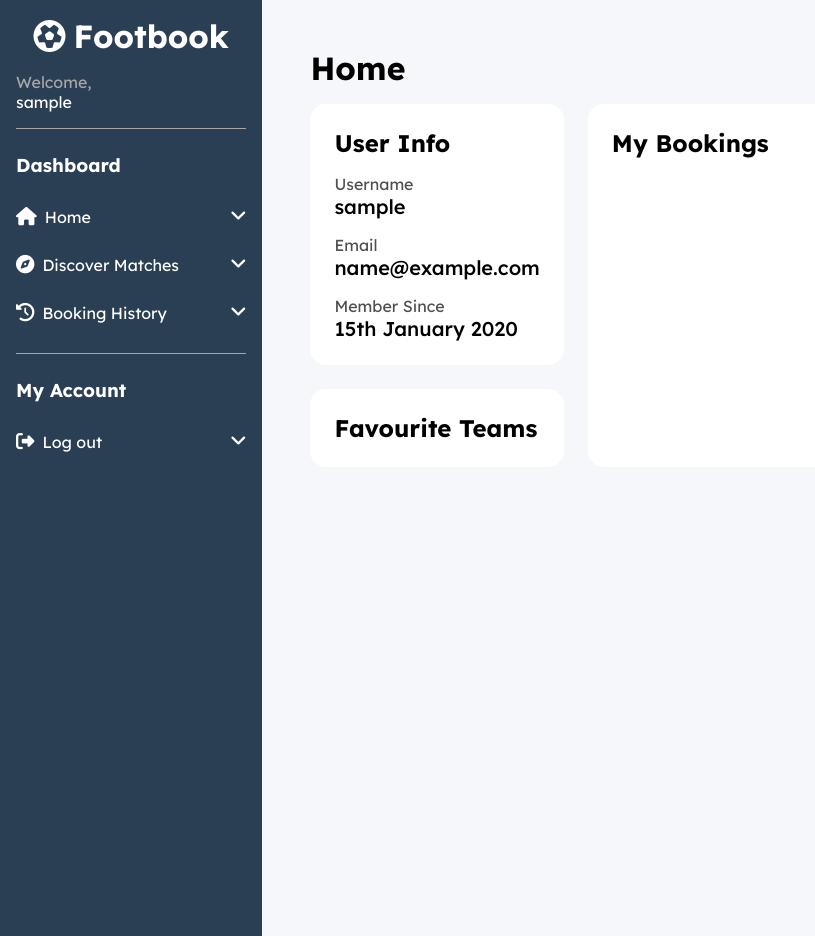
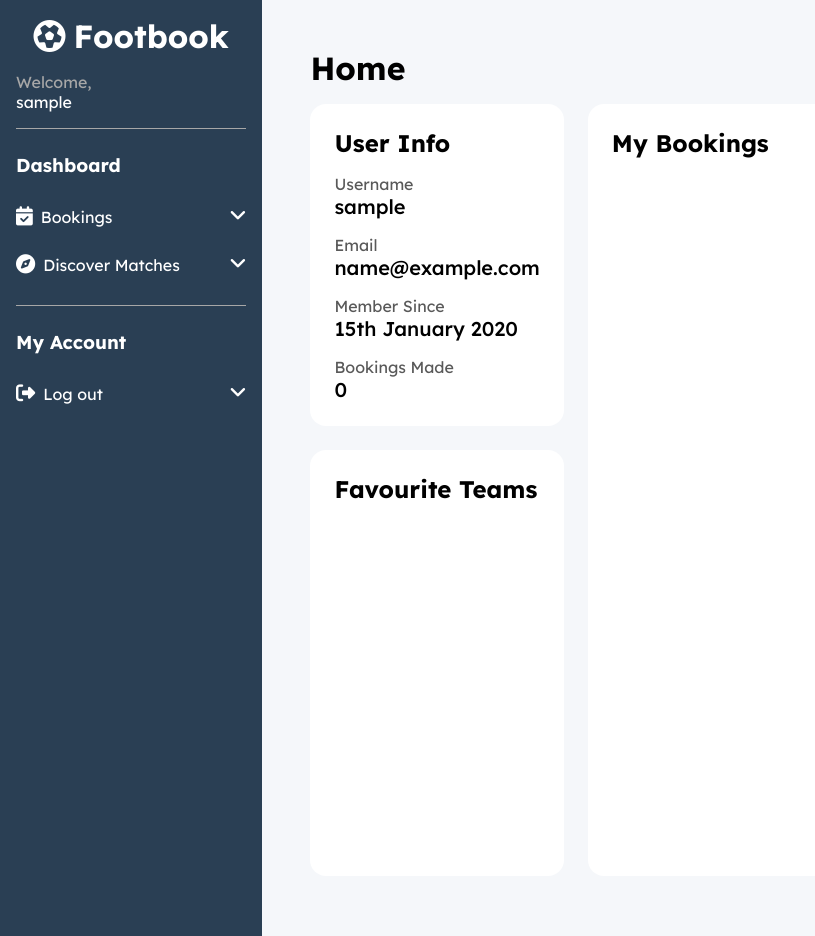
Before and after one commit to luc-wallace/footbook, a PHP site: page / in a window 1280 px wide. Shown: the whole page, without its empty margins (0-815 px from the left). Run offline with PHP 8.4, Linux system fonts and the light colour scheme; the visitor is signed in with stand-in values (Sample User, id 1); tables that the repository leaves empty or names only in its code hold one stand-in row (values such as "Sample post").

Commit message:
Complete project

```diff
--- a/public/bookings.php
+++ b/public/bookings.php
@@ -15,8 +15,8 @@
 $home = $_POST["homeTeam"];
 $away = $_POST["awayTeam"];
 
-$stmt = $conn->prepare("INSERT INTO bookings VALUES (?, ?, ?, ?, ?, ?)");
-$stmt->bind_param("ssssss", $home, $away, $row, $seatType, $firstName, $lastName);
+$stmt = $conn->prepare("INSERT INTO bookings VALUES (?, ?, ?, ?, ?)");
+$stmt->bind_param("sssss", $home, $away, $row, $_SESSION["username"], $seatType);
 if ($stmt->execute()) {
   http_response_code(201);
   echo json_encode(array("message" => "Success."));
--- a/public/css/form.css
+++ b/public/css/form.css
@@ -10,7 +10,6 @@
 }
 
 a {
-  text-decoration: none;
   color: #2a3f54;
 }
 
--- a/public/css/home.css
+++ b/public/css/home.css
@@ -3,3 +3,115 @@
   flex-direction: column;
   gap: 1rem;
 }
+
+.favourite-teams {
+  margin-top: 0.5rem;
+  display: flex;
+  flex-direction: column;
+  gap: 0.5rem;
+  height: 340px;
+}
+
+.team {
+  display: flex;
+}
+
+.team img {
+  width: 50px;
+  height: 50px;
+}
+
+.team-details {
+  margin-left: 0.5rem;
+  display: flex;
+  flex-direction: column;
+  justify-content: center;
+}
+
+p.team-name {
+  font-weight: 500;
+}
+
+p.count {
+  color: #595959;
+}
+
+.image-stack {
+  display: flex;
+  align-items: center;
+  position: relative;
+  width: 75px;
+  margin-right: 0.5rem;
+}
+
+.image-stack img {
+  position: absolute;
+  width: 50px;
+}
+
+.image-stack img:nth-child(1) {
+  z-index: 999;
+}
+
+.image-stack img:nth-child(2) {
+  z-index: 0;
+  left: 20px;
+}
+
+.bookings {
+  display: flex;
+  flex-direction: column;
+  height: 678px;
+  overflow-y: auto;
+}
+
+.bookings > :last-child {
+  display: none;
+}
+
+.bookings h2 {
+  font-size: 20px;
+  font-weight: 500;
+}
+
+.booking {
+  display: flex;
+  flex-direction: row;
+  min-height: 60px;
+  width: 100%;
+  align-items: center;
+  background-color: transparent;
+  transition: 0.25s background-color;
+  border-radius: 5px;
+  color: #000;
+}
+
+.booking:hover {
+  background-color: #d6d4d4;
+}
+
+.main {
+  gap: 1rem;
+}
+
+.name {
+  width: 300px;
+}
+
+hr.divider {
+  margin: 0.25rem 0;
+}
+
+.date {
+  width: 180px;
+}
+
+.time {
+  width: 125px;
+}
+
+.date,
+.time,
+.stadium {
+  color: #595959;
+}
--- a/public/css/index.css
+++ b/public/css/index.css
@@ -72,7 +72,6 @@
   font-weight: 700;
   margin: 1rem auto;
   color: #fff;
-  text-decoration: none;
 }
 
 .navlinks {
@@ -83,8 +82,11 @@
   flex-direction: column;
 }
 
+a {
+  text-decoration: none;
+}
+
 .navlinks a {
-  text-decoration: none;
   color: #fff;
   display: flex;
   align-items: center;
@@ -102,7 +104,7 @@
 }
 
 .navlinks a i {
-  font-size: 1.15rem;
+  font-size: 1.2rem;
 }
 
 i {
--- a/public/css/widget.css
+++ b/public/css/widget.css
@@ -30,7 +30,6 @@
   width: 100%;
   display: flex;
   flex-direction: column;
-  gap: 2rem;
 }
 
 .field {
@@ -38,7 +37,7 @@
 }
 
 .field p {
-  color: #4f4f4f;
+  color: #595959;
 }
 
 .field h2 {
--- a/public/includes/top.php
+++ b/public/includes/top.php
@@ -34,13 +34,12 @@
     <hr>
     <h3>Dashboard</h3>
     <ul class="navlinks">
-      <a href="/"><i class="fa-solid fa-house"></i>Home<i class="fa-solid fa-angle-down"></i></a>
+      <?php if (isset($_SESSION["username"])): ?>
+        <a href="/"><i class="fa-solid fa-calendar-check"></i></i>Bookings<i class="fa-solid fa-angle-down"></i></a>
+      <?php endif ?>
       <a href="/discover.php"><i class="fa-solid fa-compass"></i>Discover Matches<i
           class="fa-solid fa-angle-down"></i></a>
-      <?php if (isset($_SESSION["username"])): ?>
-        <a href="/history.php"><i class="fa-solid fa-clock-rotate-left"></i>Booking History<i
-            class="fa-solid fa-angle-down"></i></a>
-      <?php endif ?>
+
     </ul>
     <hr>
     <h3>My Account</h3>
--- a/public/index.php
+++ b/public/index.php
@@ -5,8 +5,7 @@
 require "./includes/top.php";
 
 if (!isset($_SESSION["loggedin"]) || $_SESSION["loggedin"] === false) {
-  http_response_code(401);
-  echo json_encode(array("message" => "You must be logged in to access this."));
+  header("location: /login.php");
   exit;
 }
 
@@ -22,7 +21,45 @@
 $stmt->execute();
 $result = $stmt->get_result();
 $user = $result->fetch_assoc();
-?>
+
+$stmt = $conn->prepare("SELECT
+t.name AS name,
+t.logo_url AS logo_url,
+COUNT(*) AS count
+FROM (
+SELECT home_team AS team_name FROM bookings WHERE username = ?
+UNION ALL
+SELECT away_team AS team_name FROM bookings WHERE username = ?
+) AS user_bookings
+JOIN teams t ON user_bookings.team_name = t.name
+GROUP BY t.name
+ORDER BY count DESC
+LIMIT 6;
+");
+$stmt->bind_param("ss", $username, $username);
+$stmt->execute();
+$result = $stmt->get_result();
+$favouriteTeams = $result->fetch_all(MYSQLI_ASSOC);
+
+$stmt = $conn->prepare("SELECT
+home.name AS home_team,
+away.name AS away_team,
+home.logo_url AS home_logo,
+away.logo_url AS away_logo,
+home.stadium AS stadium,
+DATE_FORMAT(_match.date, '%a %D %b') AS date_format,
+DATE_FORMAT(_match.date, '%k:%i') AS time_format,
+bookings.*
+FROM bookings
+JOIN teams AS home ON bookings.home_team = home.name
+JOIN teams AS away ON bookings.away_team = away.name
+JOIN matches AS _match ON bookings.home_team = _match.home_team AND bookings.away_team = _match.away_team
+WHERE username = ?");
+$stmt->bind_param("s", $username);
+$stmt->execute();
+$result = $stmt->get_result();
+$bookings = $result->fetch_all(MYSQLI_ASSOC)
+  ?>
 
 <h1>Home</h1>
 <div class="widget-container">
@@ -41,13 +78,44 @@
         <p>Member Since</p>
         <h2><?php echo $user["date_format"] ?></h2>
       </span>
+      <span class="field">
+        <p>Bookings Made</p>
+        <h2><?php echo sizeof($bookings) ?></h2>
+      </span>
     </div>
-    <div class="widget favourite-teams">
+    <div class="widget">
       <h2>Favourite Teams</h2>
+      <div class="favourite-teams">
+        <?php foreach ($favouriteTeams as $team): ?>
+          <div class="team">
+            <img src="<?php echo $team["logo_url"] ?>" />
+            <div class="team-details">
+              <p class="team-name"><?php echo $team["name"] ?></p>
+              <p class="count"><?php echo $team["count"] . " booking" . ($team["count"] > 1 ? "s" : "") ?></p>
+            </div>
+          </div>
+        <?php endforeach ?>
+      </div>
     </div>
   </div>
   <div class="widget main">
     <h2>My Bookings</h2>
+    <div class="bookings">
+      <?php foreach ($bookings as $booking): ?>
+        <a href="/matches.php?home=<?php echo urlencode($booking["home_team"]) ?>&away=<?php echo urlencode($booking["away_team"]) ?>"
+          class="booking">
+          <span class="image-stack">
+            <img src="<?php echo $booking["home_logo"] ?>">
+            <img src="<?php echo $booking["away_logo"] ?>">
+          </span>
+          <h2 class="name"><?php echo $booking["home_team"] ?> vs <?php echo $booking["away_team"] ?></h2>
+          <h2 class="date"><?php echo $booking["date_format"] ?></h2>
+          <h2 class="time"><?php echo $booking["time_format"] ?></h2>
+          <h2 class="stadium"><?php echo $booking["stadium"] ?></h2>
+        </a>
+        <hr class="divider">
+      <?php endforeach ?>
+    </div>
   </div>
 </div>
 
--- a/public/matches.php
+++ b/public/matches.php
@@ -43,7 +43,6 @@
   $stmt->bind_param("ss", $home, $away);
   $stmt->execute();
   $result = $stmt->get_result();
-
   $matches = $result->fetch_all(MYSQLI_ASSOC);
   $takenRows = array();
   foreach ($matches as $row) {
```
Also changed, not shown: public/css/matches.css (+6 -3 lines).
